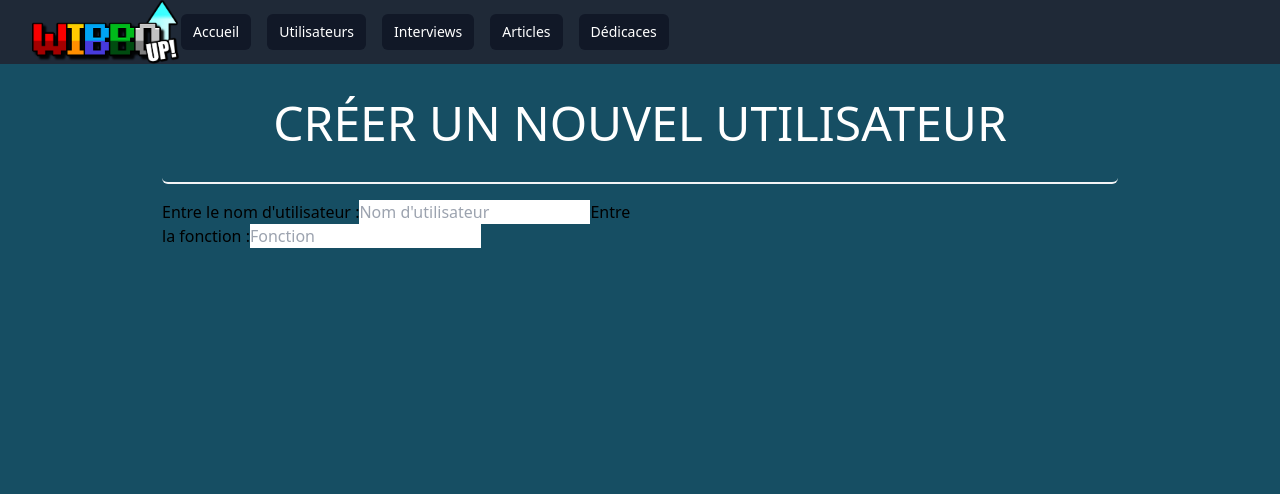
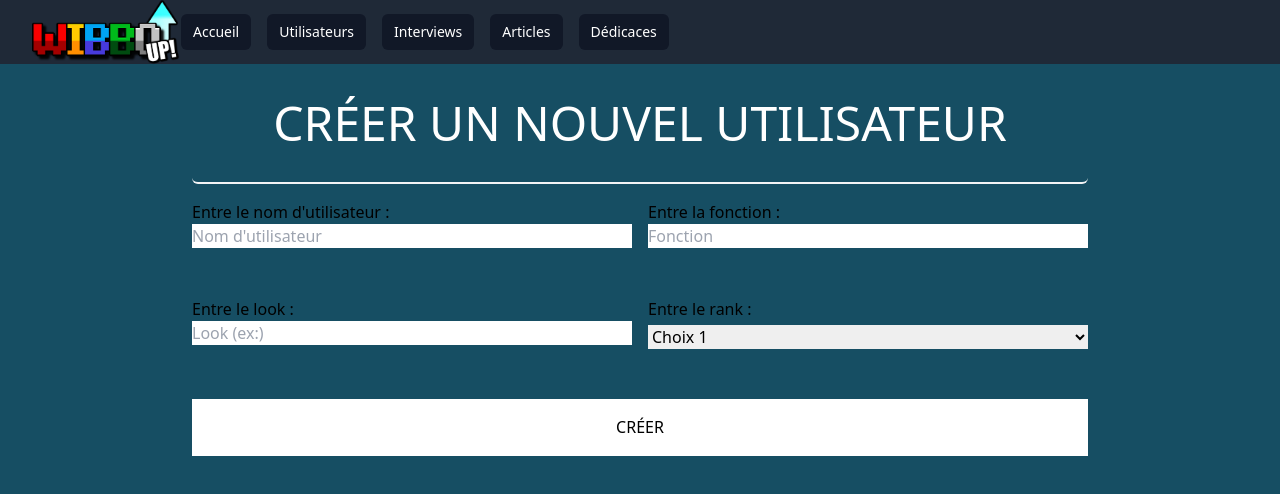
Before and after one commit to worldsofk3/WibboUP.Fansite, a Nuxt app: page /admin/user-create in a window 1280 px wide. Shown: the top 494 px of the page. Built offline with nearby package versions, Linux system fonts and the light colour scheme.

Commit message:
Update user-create

```diff
--- a/src/pages/admin/user-create.vue
+++ b/src/pages/admin/user-create.vue
@@ -1,16 +1,43 @@
 <template>
-  <div class="grid grid-cols-8 grid-rows-6 gap-4 min-h-full">
+  <div class="grid grid-cols-8 grid-rows-6 gap-4 min-h-full container">
     <div class="border-b-2 border-gray-100 rounded-md col-start-2 col-span-6 flex items-center justify-center text-5xl">
       <h2 class="text-white">
         CRÉER UN NOUVEL UTILISATEUR
       </h2>
     </div>
-    <form class="row-start-2 col-start-2 col-span-3 row-span-2">
-      <label for="username">Entre le nom d'utilisateur :</label>
-      <input id="username" type="text" placeholder="Nom d'utilisateur">
-
-      <label for="username">Entre la fonction :</label>
-      <input id="username" type="text" placeholder="Fonction">
+    <form class="col-start-2 col-span-6 row-start-2 row-span-2 grid grid-cols-2 gap-4">
+      <div class="col-span-1 flex flex-col">
+        <label for="username">Entre le nom d'utilisateur :</label>
+        <input id="username" type="text" placeholder="Nom d'utilisateur">
+      </div>
+      <div class="col-span-1 flex flex-col">
+        <label for="function">Entre la fonction :</label>
+        <input id="function" type="text" placeholder="Fonction">
+      </div>
+      <div class="col-span-1 flex flex-col">
+        <label for="look">Entre le look :</label>
+        <input id="look" type="text" placeholder="Look (ex:)">
+      </div>
+      <div class="col-span-1 flex flex-col">
+        <label for="rank">Entre le rank :</label>
+        <select id="rank" name="rank" class="mt-1 block w-full">
+          <option value="1">
+            Choix 1
+          </option>
+          <option value="2">
+            Choix 2
+          </option>
+          <option value="3">
+            Choix 3
+          </option>
+          <option value="4">
+            Choix 4
+          </option>
+        </select>
+      </div>
+      <div class="col-span-2 flex items-center justify-center bg-white">
+        <input type="submit" value="CRÉER">
+      </div>
     </form>
   </div>
 </template>
```
